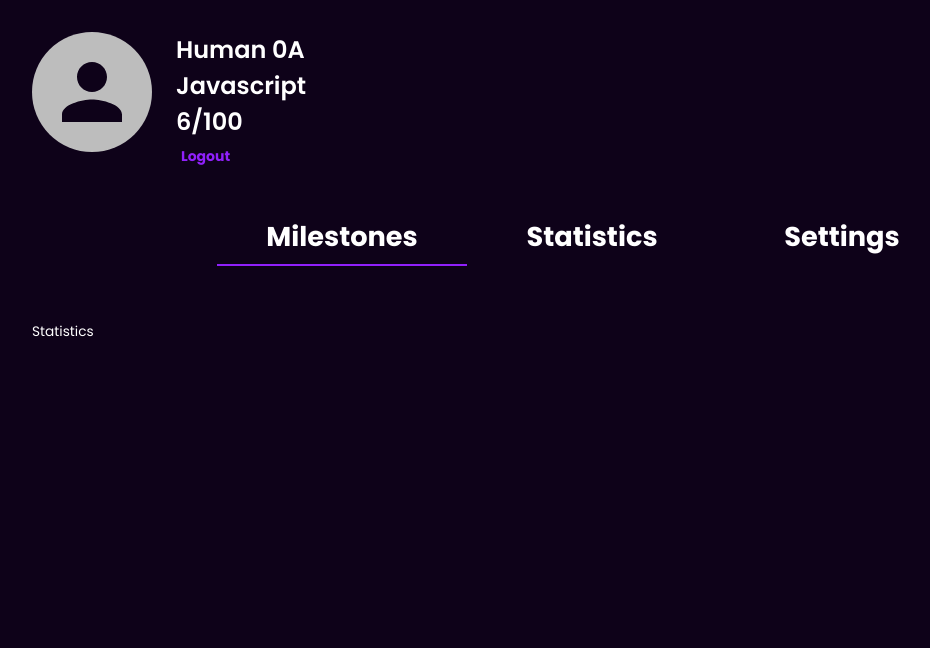
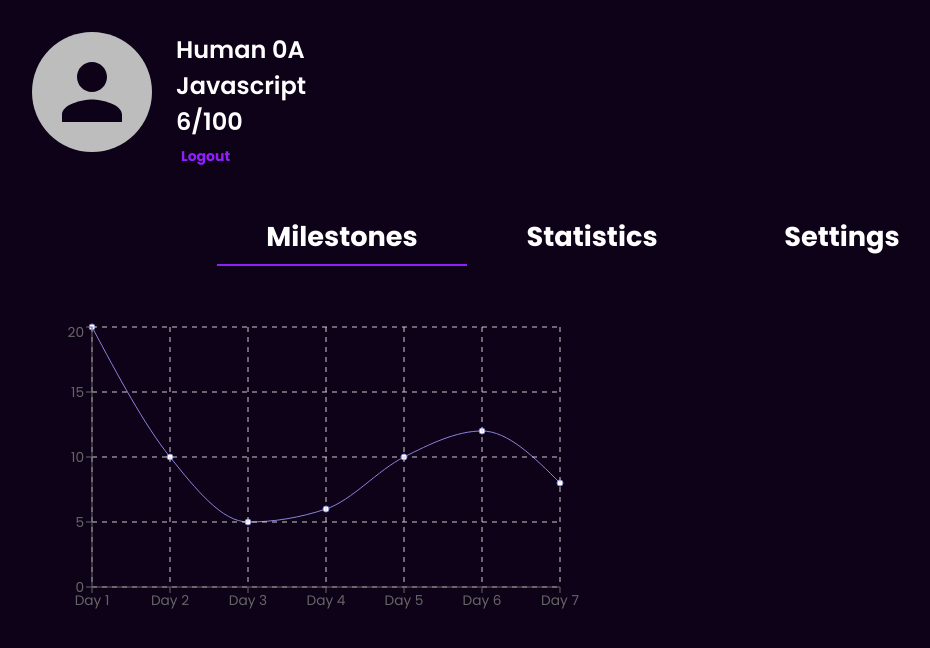
Before and after one commit to arndom/100Days-Companion, a React (Create React App) app: page /statistics in a window 1280 px wide. Shown: the top 648 px of the page, without its empty margins (48-978 px from the left). Built offline with nearby package versions, Linux system fonts and the light colour scheme.

Commit message:
add chart

```diff
--- a/package.json
+++ b/package.json
@@ -22,6 +22,7 @@
     "react-lottie-player": "^1.4.1",
     "react-router-dom": "^6.2.1",
     "react-scripts": "5.0.0",
+    "recharts": "^2.1.9",
     "typescript": "^4.4.2",
     "web-vitals": "^2.1.0"
   },
--- a/src/pages/Home/Statistics/Statistics.tsx
+++ b/src/pages/Home/Statistics/Statistics.tsx
@@ -1,7 +1,43 @@
-import { Box } from '@mui/material';
+import { Grid } from '@mui/material';
+import { ResponsiveContainer, LineChart, Line, CartesianGrid, XAxis, YAxis, Tooltip } from 'recharts';
+import { useStyles } from './useStyles';
+
+const classes = useStyles;
+
+interface ChartProps {
+  data: any[];
+}
+
+const Chart = (props: ChartProps) => (
+  <ResponsiveContainer width="100%" height={300}>
+    <LineChart data={props.data} margin={{ top: 5, right: 20, bottom: 5, left: 0 }}>
+      <Line type="monotone" dataKey="frequency" stroke="#8884d8" />
+      <CartesianGrid stroke="#ccc" strokeDasharray="5 5" />
+      <XAxis dataKey="name" />
+      <YAxis />
+      <Tooltip />
+    </LineChart>
+  </ResponsiveContainer>
+);
 
 const Statistics = (): JSX.Element => {
-  return <Box>Statistics</Box>;
+  const data = [
+    { name: 'Day 1', frequency: 20 },
+    { name: 'Day 2', frequency: 10 },
+    { name: 'Day 3', frequency: 5 },
+    { name: 'Day 4', frequency: 6 },
+    { name: 'Day 5', frequency: 10 },
+    { name: 'Day 6', frequency: 12 },
+    { name: 'Day 7', frequency: 8 },
+  ];
+
+  return (
+    <Grid container spacing={3}>
+      <Grid item xs={12} sm={12} md={6}>
+        <Chart data={data} />
+      </Grid>
+    </Grid>
+  );
 };
 
 export default Statistics;
--- /dev/null
+++ b/src/pages/Home/Statistics/useStyles.tsx
@@ -0,0 +1,5 @@
+export const useStyles = {
+  chart: {
+    maxWidth: '400px',
+  },
+};
```
Also changed, not shown: 1 other file (tests, documents, lock files or other folders).
